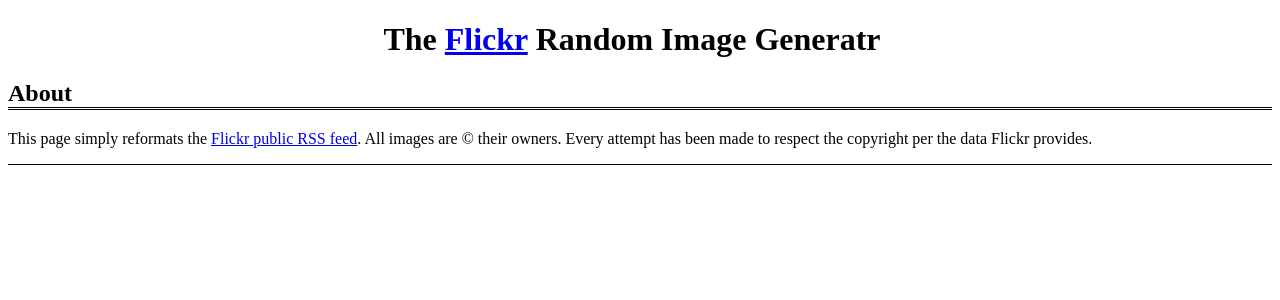
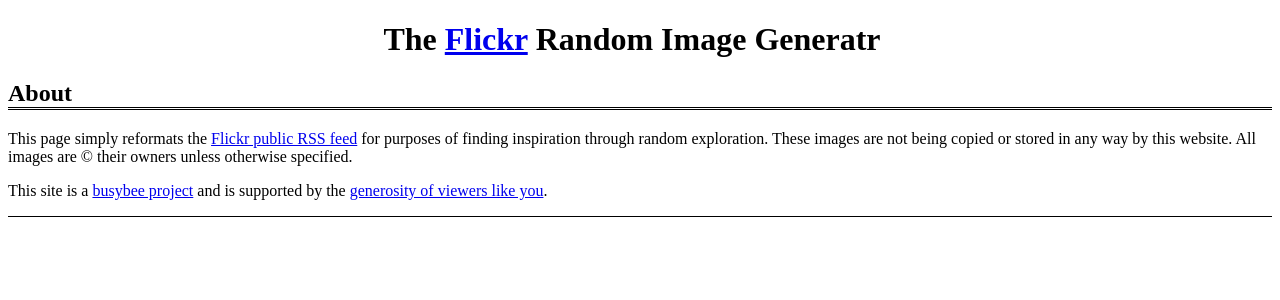
Before and after one commit to fluffy-critter/flrig, a Flask app: template templates/flrig.html in a window 1280 px wide. Shown: the top 300 px of the page. Run offline with Flask 2, Linux system fonts and the light colour scheme; the template is opened without the code that fills it, so the values that code supplies are empty; some libraries are stand-ins or nearby versions.

Commit message:
intro wording

```diff
--- a/templates/flrig.html
+++ b/templates/flrig.html
@@ -39,7 +39,9 @@
 
 <h2>About</h2>
 
-<p>This page simply reformats the <a href="https://www.flickr.com/services/feeds/">Flickr public RSS feed</a>. All images are &copy; their owners. Every attempt has been made to respect the copyright per the data Flickr provides.</p>
+<p>This page simply reformats the <a href="https://www.flickr.com/services/feeds/">Flickr public RSS feed</a> for purposes of finding inspiration through random exploration. These images are not being copied or stored in any way by this website. All images are &copy; their owners unless otherwise specified.</p>
+
+<p>This site is a <a href="https://beesbuzz.biz/">busybee project</a> and is supported by the <a href="http://patreon.com/fluffy">generosity of viewers like you</a>.</p>
 
 {% for item in feed.entries %}
 <div class="photo">
```
